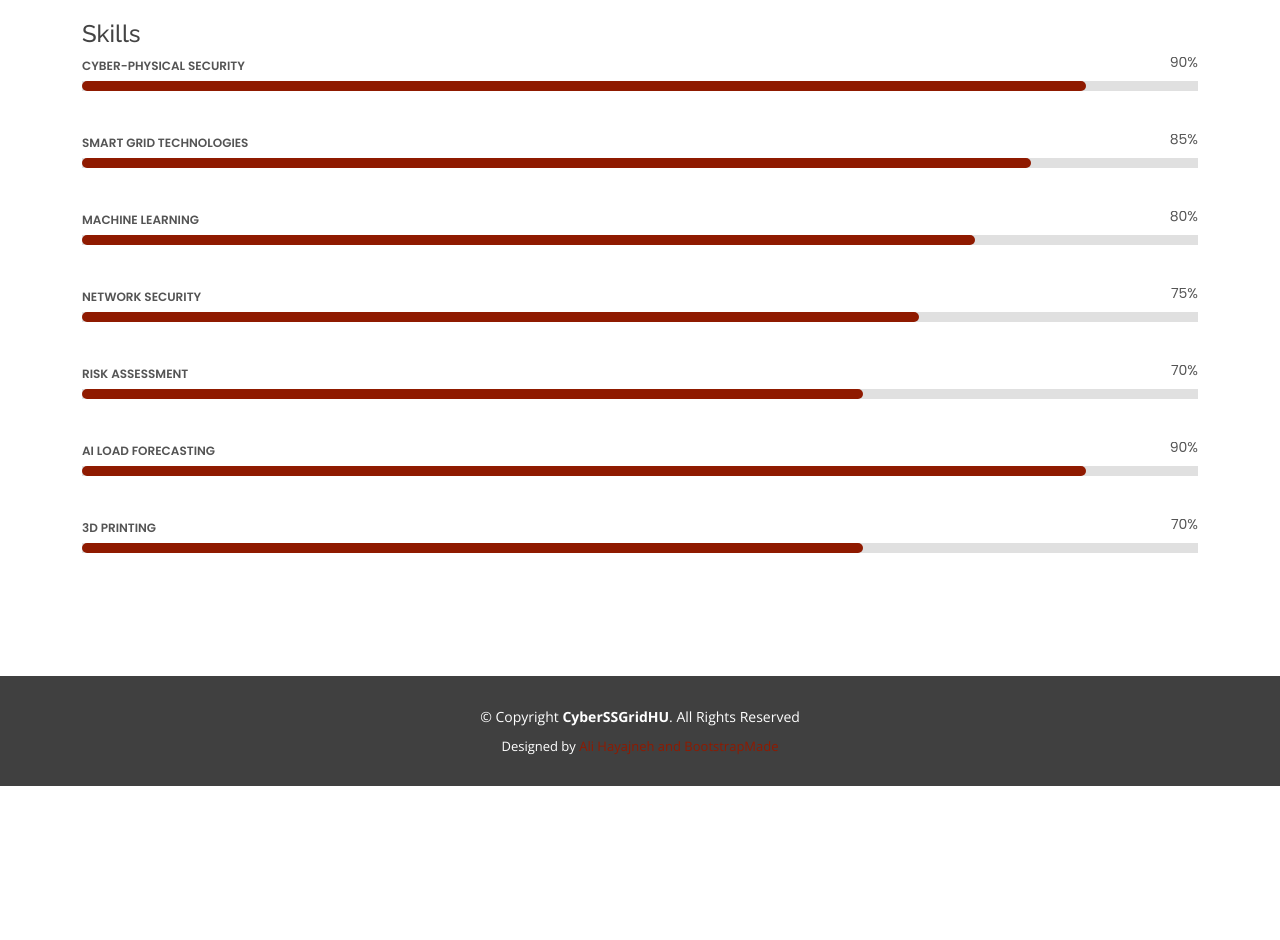
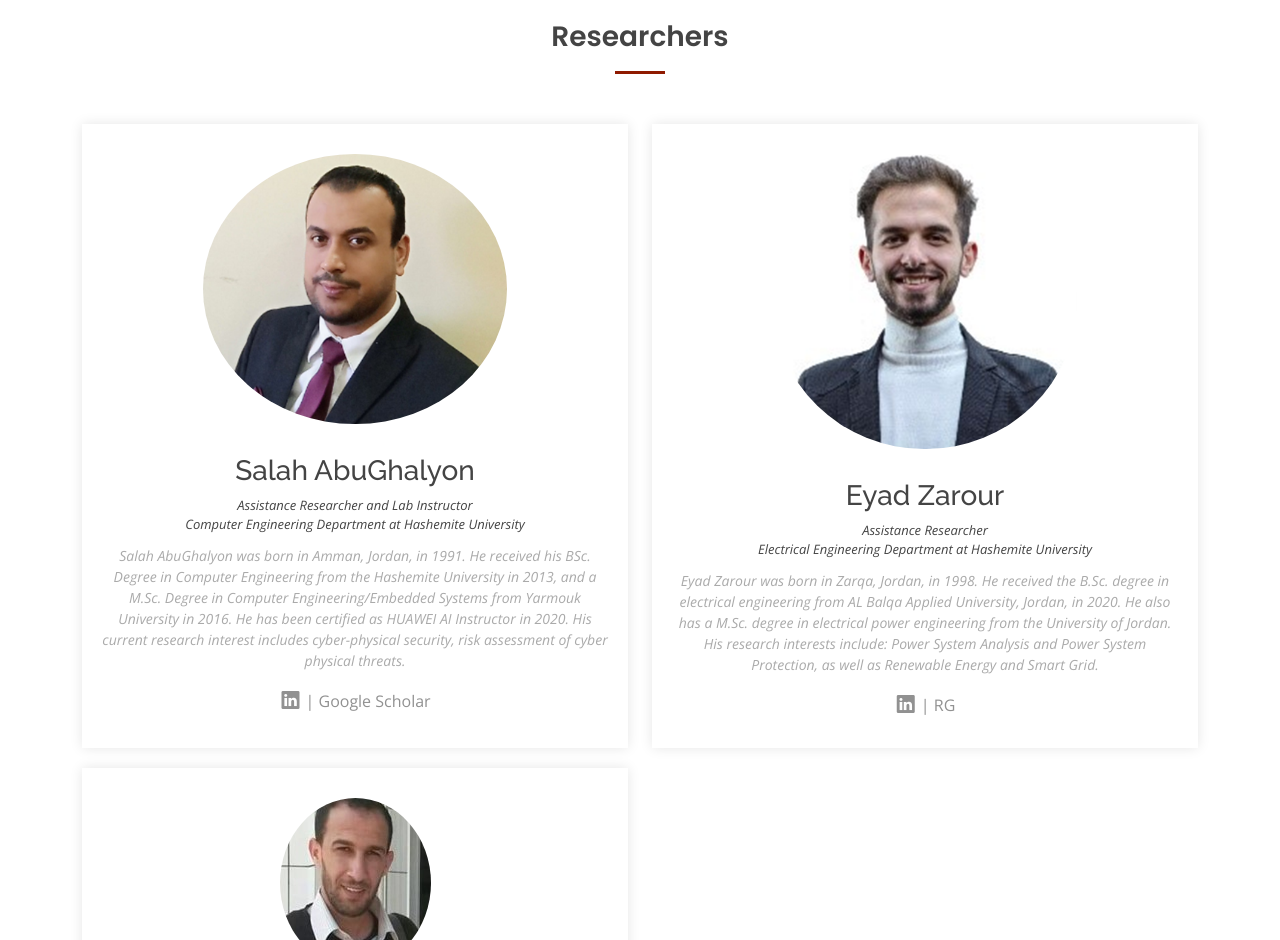
Before and after one commit to cyberssgridhu/cyberssgridhu.github.io, a plain HTML site: page team.html in a window 1280 px wide. Shown: the part 1860-2800 px from the top of the page. Before the commit the page ends 2646 px from the top, so only its background shows below. Drawn offline with nearby package versions, Linux system fonts and the light colour scheme.

Commit message:
add researchers

```diff
--- a/team.html
+++ b/team.html
@@ -123,7 +123,9 @@
     <!-- ======= Team Section ======= -->
     <section id="team" class="team featured">
       <div class="container">
-
+        <div class="section-title">
+          <h2>Project team</h2>
+        </div>
         <div class="row">
           <div class="col-lg-6 col-md-6 d-flex align-items-stretch">
             <div class="member">
@@ -233,6 +235,66 @@
       </div>
     </section><!-- End Team Section -->
 
+
+        <!-- ======= Team Section ======= -->
+        <section id="team" class="team featured">
+          <div class="container">
+            <div class="section-title">
+              <h2>Researchers</h2>
+            </div>
+            <div class="row">
+              <div class="col-lg-6 col-md-6 d-flex align-items-stretch">
+                <div class="member">
+                  <img src="assets/img/team/salah.png" alt="">
+                  <h3>Salah AbuGhalyon</h3>
+                  <span>Assistance Researcher and Lab Instructor</span>
+                  <span>Computer Engineering Department at Hashemite University</span>
+                  <p>Salah AbuGhalyon was born in Amman, Jordan, in 1991. He received his BSc. Degree in Computer Engineering from the Hashemite University in 2013, and a M.Sc. Degree in Computer Engineering/Embedded Systems from Yarmouk University in 2016. He has been certified as HUAWEI AI Instructor in 2020. His current research interest includes cyber-physical security, risk assessment of cyber physical threats.</p>
+                  <div class="social">
+                    <a href="https://www.linkedin.com/in/salah-abu-ghalyon-514bab73/"><i class="bi bi-linkedin"></i></a>
+                    <a>|</a>
+                    <a href="https://scholar.google.com/citations?user=dZ-5KwQAAAAJ&hl=en">Google Scholar</a>
+                  </div>
+                </div>
+              </div>
+
+              <div class="col-lg-6 col-md-6 d-flex align-items-stretch">
+                <div class="member">
+                  <img src="assets/img/team/eyad.png" alt="">
+                  <h3>Eyad Zarour</h3>
+                  <span>Assistance Researcher</span>
+                  <span>Electrical Engineering Department at Hashemite University</span>
+                  <p>Eyad Zarour was born in Zarqa, Jordan, in 1998. He received the B.Sc. degree in electrical engineering from AL Balqa Applied University, Jordan, in 2020. He also has a M.Sc. degree in electrical power engineering from the University of Jordan. His research interests include: Power System Analysis and Power System Protection, as well as Renewable Energy and Smart Grid.</p>
+                  <div class="social">
+                    <a href="#"><i class="bi bi-linkedin"></i></a>
+                    <a>|</a>
+                    <a href="https://www.researchgate.net/profile/Eyad-Zarour">RG</a>
+                  </div>
+                </div>
+              </div>
+
+              <div class="col-lg-6 col-md-6 d-flex align-items-stretch">
+                <div class="member">
+                  <img src="assets/img/team/naser.jpg" alt="">
+                  <h3>Naser El-Naily</h3>
+                  <span>Researcher</span>
+                  <span>Electrical Engineering Department at The University of Benghazi</span>
+                  <p>Naser El-Naily was born in Libya. He received his B.Sc., M.Sc. degrees from The University of Benghazi, Libya, in 2010. His current Research interests include power system protection and control, distributed generation, microgrids, intelligent grids, applications of artificial intelligence, and to the Integration of Renewable Energy and distributed generation into Electric Grids, cyber-physical threats, risk assessment of cyber physical threats.</p>
+                  <div class="social">
+                    <a href="https://www.linkedin.com/in/naser-elnaily-70b927102/?originalSubdomain=ly"><i class="bi bi-linkedin"></i></a>
+                    <a>|</a>
+                    <a href="https://scholar.google.com.ly/citations?user=gv71Qx0AAAAJ&hl=en">Google Scholar</a>
+                  </div>
+                </div>
+              </div>
+
+
+
+            </div>
+
+          </div>
+        </section><!-- End Team Section -->
+
     <section id="skills-collaborators" class="skills-collaborators">
       <div class="container">
         <div class="section-title">
```
Also changed, not shown: assets/img/team/eyad.png (added), assets/img/team/naser.jpg (added), assets/img/team/salah.png (added).
